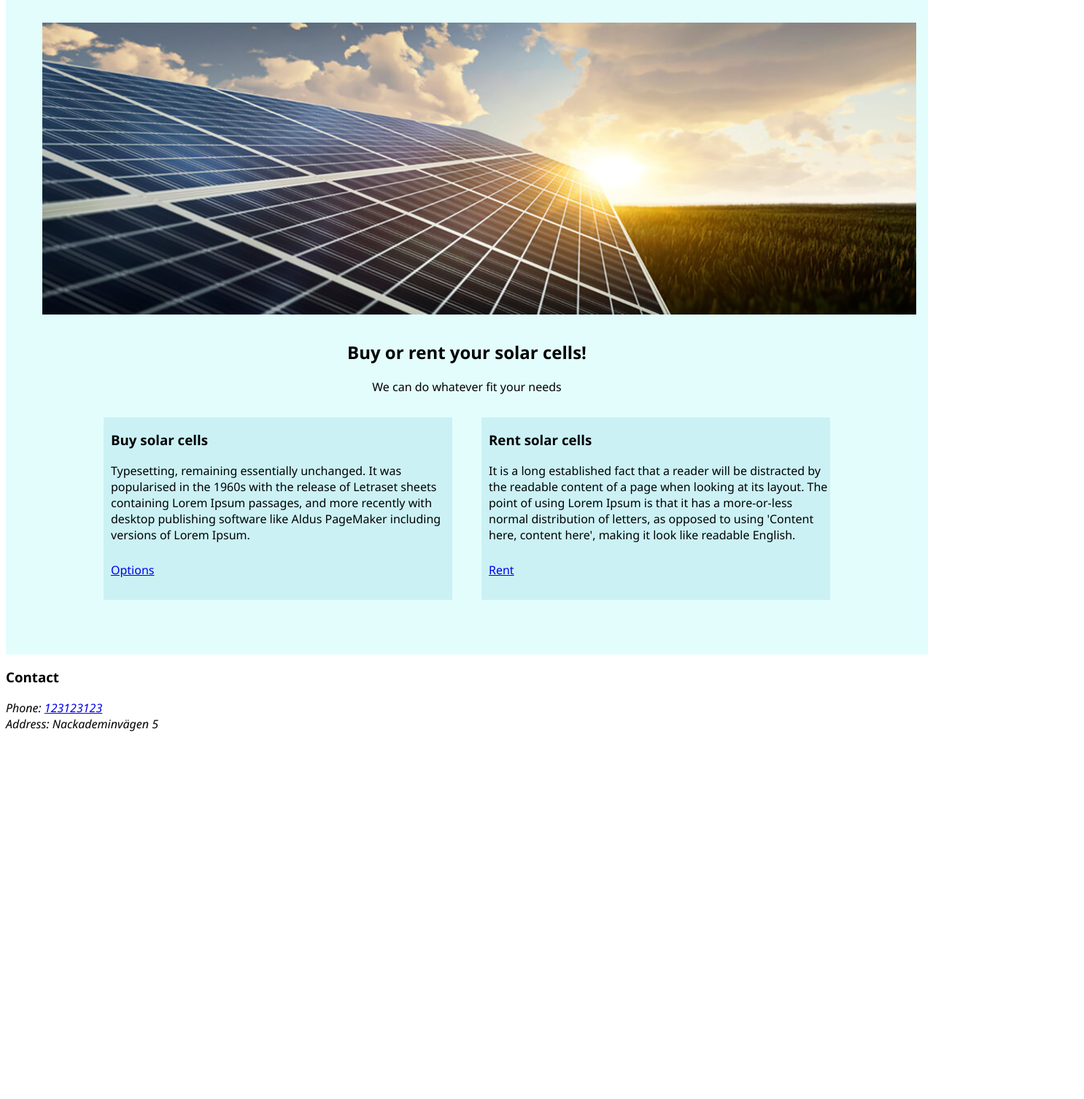
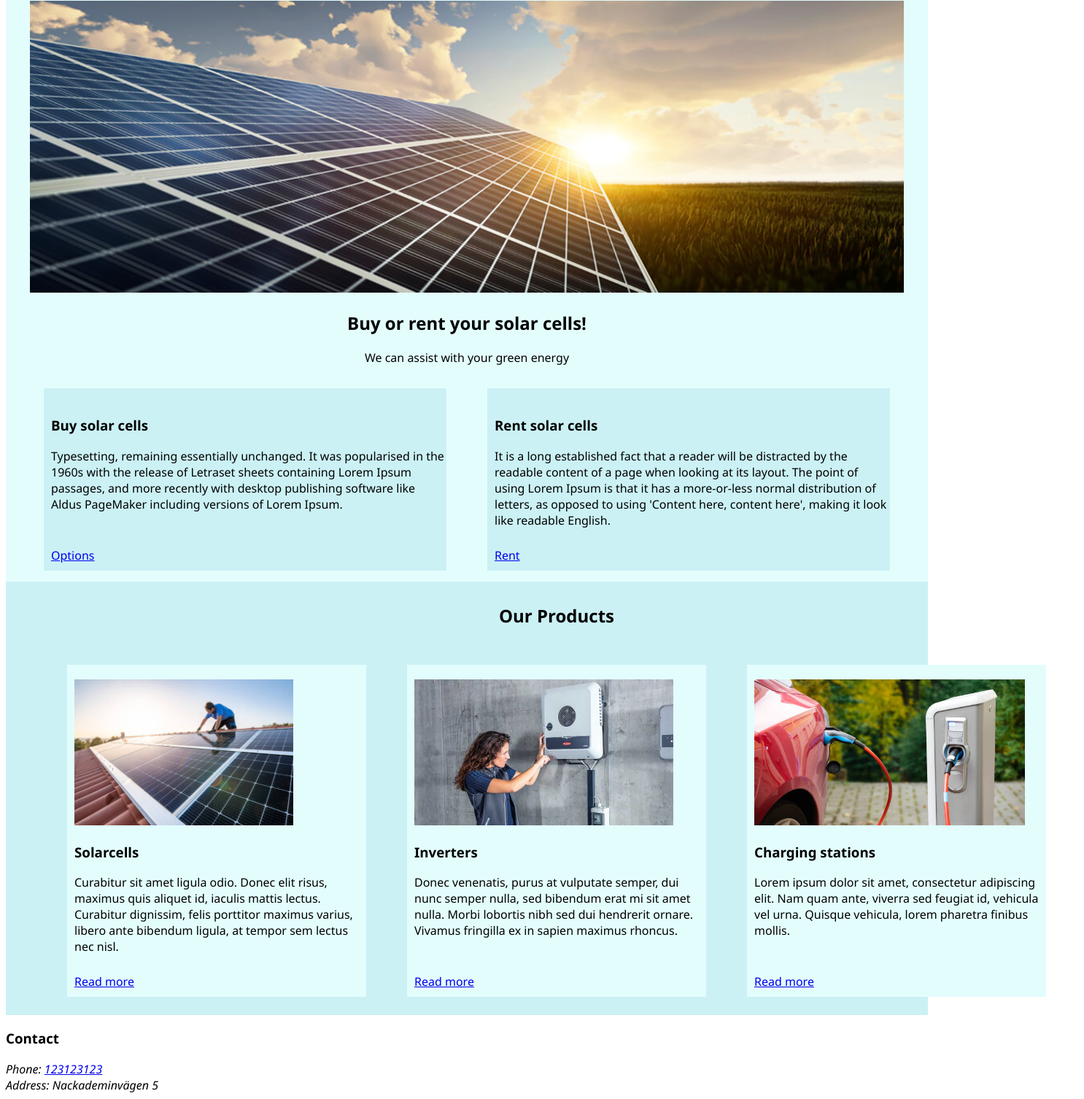
Before and after one commit to VilleGillstrom/FrontendForetagssida, a plain HTML site: page index.html in a window 1280 px wide. Shown: the part 172-1678 px from the top of the page at 73% size, 1486 px wide, since content can reach past the window. Before the commit the page ends 1183 px from the top, so only its background shows below. Drawn offline with Linux system fonts and the light colour scheme.

Commit message:
adds our products

```diff
--- a/header.html
+++ b/header.html
@@ -9,7 +9,7 @@
 <div>
     <h1>
         Solarcellies
-        <img class=top-img src="images/dice_icon.webp" alt="Image of our amazing office."/>
+        <img class=top-img src="images/icon.jpg" alt="Image of our amazing office."/>
     </h1>
 </div>
 
--- a/index.html
+++ b/index.html
@@ -11,19 +11,16 @@
 <div id="nav"></div>
 <div id="main">
     <div class="full-container">
-
-        <div style="text-align: center; ">
-            <img id="top-wide-img" src="images/wide.png" alt="Image of our amazing office."/>
-        </div>
-
-        <div class="grid-container grid-vertical ">
+        <div class="colored-container-light">
+            <div style="text-align: center; padding-top: 20px ">
+                <img id="top-wide-img" src="images/wide.png" alt=""/>
+            </div>
             <div style="text-align:center">
                 <h2>Buy or rent your solar cells!</h2>
-                <p>We can do whatever fit your needs</p>
+                <p>We can assist with your green energy</p>
             </div>
-            <div class="grid-container grid-horizontal ">
-                <div class="grid-entry-box">
-                    <!--<img src="images/solar-panel.jpg" style="height:170px" alt="Happy guy in front of solar cells."/>-->
+            <div class="grid-container grid-horizontal">
+                <div class="grid-entry-box colored-container-dark">
                     <h3>Buy solar cells</h3>
                     <p> Typesetting, remaining essentially unchanged. It was popularised in the 1960s with the release
                         of Letraset sheets containing Lorem Ipsum passages, and more recently with desktop publishing
@@ -31,22 +28,54 @@
                     <a href="options.html">Options</a>
                 </div>
 
-                <div class="grid-entry-box">
-                    <!--<img src="images/thumbs-up.jpg" style="height:170px" alt="Happy guy in front of solar cells."/>-->
+                <div class="grid-entry-box colored-container-dark">
                     <h3>Rent solar cells</h3>
                     <p> It is a long established fact that a reader will be distracted by the readable content of a page
                         when looking at its layout. The point of using Lorem Ipsum is that it has a more-or-less normal
                         distribution of letters, as opposed to using 'Content here, content here', making it look like
-                        readable English.</p>
+                        readable English. </p>
                     <a href="rent.html">Rent</a>
                 </div>
             </div>
         </div>
-        <div class="colored-container">
 
+        <div>
+            <div class="grid-container grid-vertical colored-container-dark">
+                <h2 style="text-align: center;">Our Products</h2>
+
+                <div class="grid-container grid-horizontal">
+                    <div class="grid-entry-box colored-container-light ">
+                        <img id="solarcell" src="images/solcell.jpg" style="height:200px"
+                             alt="Image of our amazing office."/>
+                        <h3>Solarcells</h3>
+                        <p> Curabitur sit amet ligula odio. Donec elit risus, maximus quis aliquet id, iaculis mattis lectus. Curabitur dignissim, felis porttitor maximus varius, libero ante bibendum ligula, at tempor sem lectus nec nisl. </p>
+                        <a href="foo.html">Read more</a>
+                    </div>
+
+                    <div class="grid-entry-box colored-container-light ">
+                        <img id="inverter" src="images/inverterare.jpg" style="height:200px"
+                             alt="Image of our amazing office."/>
+                        <h3>Inverters</h3>
+                        <p> Donec venenatis, purus at vulputate semper, dui nunc semper nulla, sed bibendum erat mi sit amet nulla. Morbi lobortis nibh sed dui hendrerit ornare. Vivamus fringilla ex in sapien maximus rhoncus. </p>
+                        <a href="bar.html">Read more</a>
+
+                    </div>
+
+                    <div class="grid-entry-box colored-container-light ">
+                        <img id="charger" src="images/charger.jpg" style="height:200px"
+                             alt="Image of our amazing office."/>
+                        <h3>Charging stations</h3>
+                        <p> Lorem ipsum dolor sit amet, consectetur adipiscing elit. Nam quam ante, viverra sed feugiat id, vehicula vel urna. Quisque vehicula, lorem pharetra finibus mollis. </p>
+
+                        <a href="baz.html">Read more</a>
+                    </div>
+                </div>
+            </div>
         </div>
 
+
     </div>
+
 </div>
 <div id="footer"></div>
 </body>
--- a/styles/style.css
+++ b/styles/style.css
@@ -27,11 +27,7 @@ body {
     color: black;
 }
 
-.flx-div {
-    display: flex;
-    height: 400px;
-    background-color: #333333;
-}
+
 
 
 
@@ -39,35 +35,39 @@ body {
 }
 
 .full-container{
-    padding: 50px;
-    background-color: #E3FDFD;
     position:relative;
 }
 
-.colored-container {
-    background-color: #6D8B74;
+.colored-container-light {
+    background-color: #E3FDFD;
+}
+
+.colored-container-dark {
+    background-color: #CBF1F5;
 }
 
 .grid-container {
     display: grid;
+    grid-gap: 1em;
     align-content: center;
     padding: 10px 2rem;
 }
 .grid-horizontal {
     grid-auto-flow: column;
+
 }
 .grid-vertical {
     grid-auto-flow: row;
 }
 
 .grid-entry-box {
-    background-color: #CBF1F5;
-    height: 250px;
     min-width: 400px;
     max-width: 600px;
     margin: 5px 20px;
     text-align: left;
     padding-left: 10px;
+    padding-bottom: 10px;
+    padding-top: 20px;
 }
 
 .grid-entry-default{
@@ -75,7 +75,6 @@ body {
     text-align: left;
     padding-left: 10px;
 }
-
 
 
 .grid-entry-box p{
@@ -94,3 +93,7 @@ body {
     width: auto;
     height: 400px;
 }
+
+.wrap-box {
+    ;
+}
```
Also changed, not shown: images/charger.jpg (added), images/dice_icon.webp (deleted), images/icon.jpg (added), images/inverterare.jpg (added), images/solcell.jpg (added).
